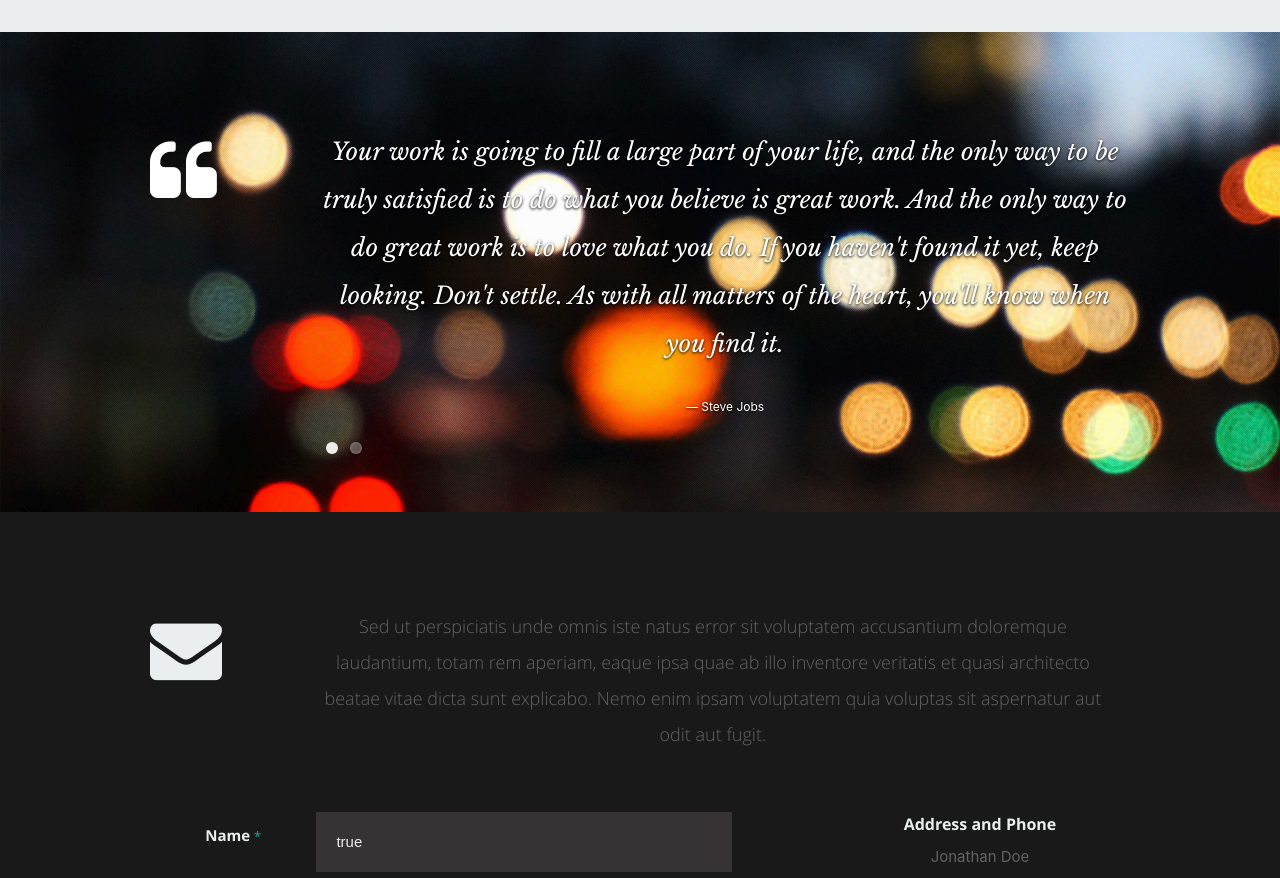
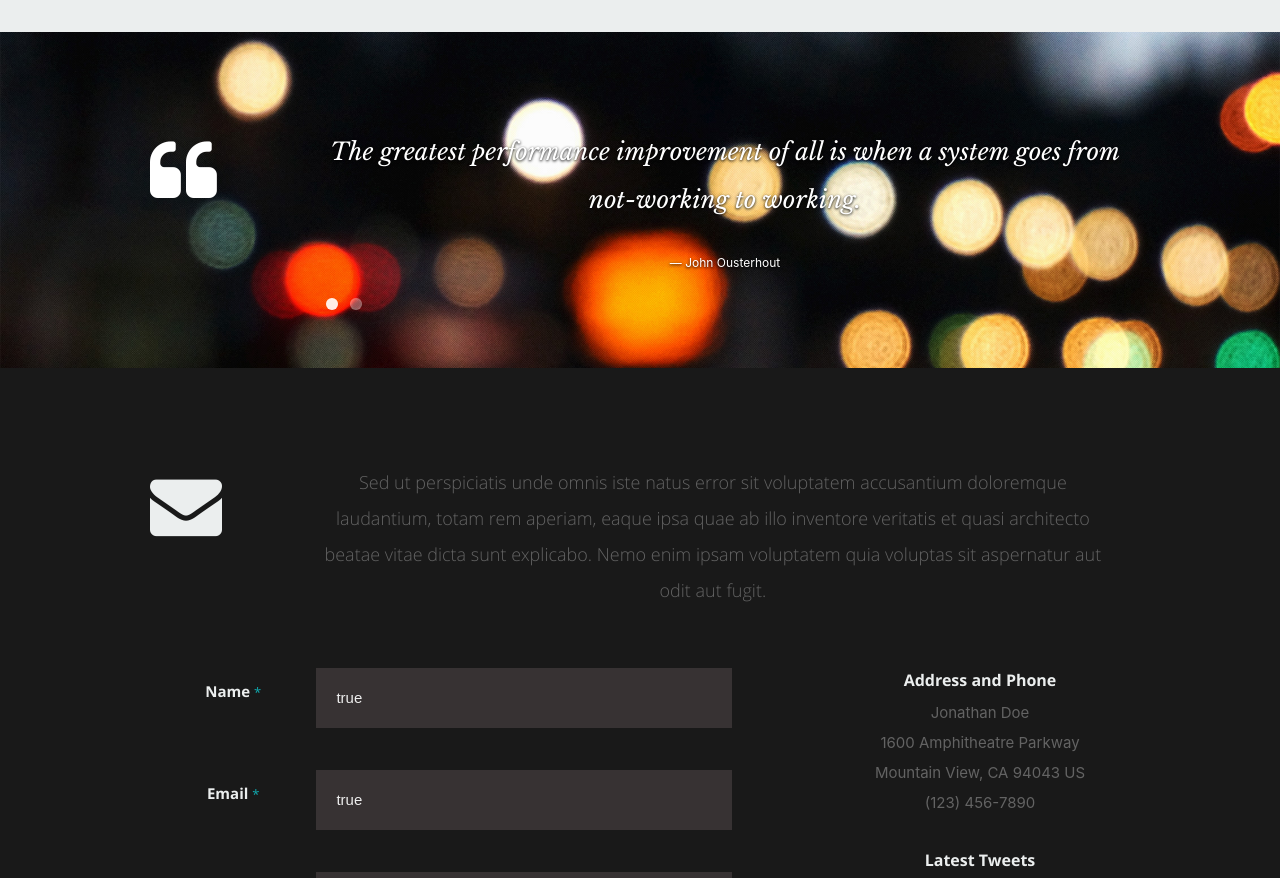
Before and after one commit to AshleyLerma/AshleyLerma.github.io, a React (Create React App) app in the folder resume/: page / in a window 1280 px wide. Shown: the part 4260-5138 px from the top of the page. Built offline with nearby package versions, Linux system fonts and the light colour scheme; the HTML template or start-up script is replaced by a standard one.

Commit message:
updated testimonials with filler quotes

```diff
--- a/resume/src/components/testimonials/testimonials.js
+++ b/resume/src/components/testimonials/testimonials.js
@@ -16,39 +16,26 @@ function Testimonials() {
                 <li>
                   <blockquote>
                     <p>
-                      Your work is going to fill a large part of your life, and
-                      the only way to be truly satisfied is to do what you
-                      believe is great work. And the only way to do great work
-                      is to love what you do. If you haven't found it yet, keep
-                      looking. Don't settle. As with all matters of the heart,
-                      you'll know when you find it.
+                      The greatest performance improvement of all is when a
+                      system goes from not-working to working.
                     </p>
-                    <cite>Steve Jobs</cite>
+                    <cite>John Ousterhout</cite>
                   </blockquote>
-                </li>{" "}
-                {/* slide ends */}
+                </li>
                 <li>
                   <blockquote>
                     <p>
-                      This is Photoshop's version of Lorem Ipsum. Proin gravida
-                      nibh vel velit auctor aliquet. Aenean sollicitudin, lorem
-                      quis bibendum auctor, nisi elit consequat ipsum, nec
-                      sagittis sem nibh id elit. Duis sed odio sit amet nibh
-                      vulputate cursus a sit amet mauris.
+                      "'You miss 100 percent of the chances you don't take.' –
+                      Wayne Gretzky"
                     </p>
-                    <cite>Mr. Adobe</cite>
+                    <cite>Michael Scott</cite>
                   </blockquote>
-                </li>{" "}
-                {/* slide ends */}
+                </li>
               </ul>
-            </div>{" "}
-            {/* div.flexslider ends */}
-          </div>{" "}
-          {/* div.flex-container ends */}
-        </div>{" "}
-        {/* row ends */}
-      </div>{" "}
-      {/* text-container ends */}
+            </div>
+          </div>
+        </div>
+      </div>
     </section>
   );
 }
```
